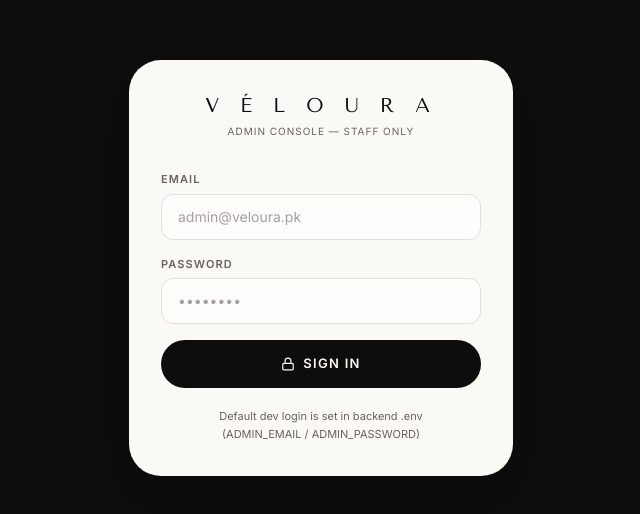
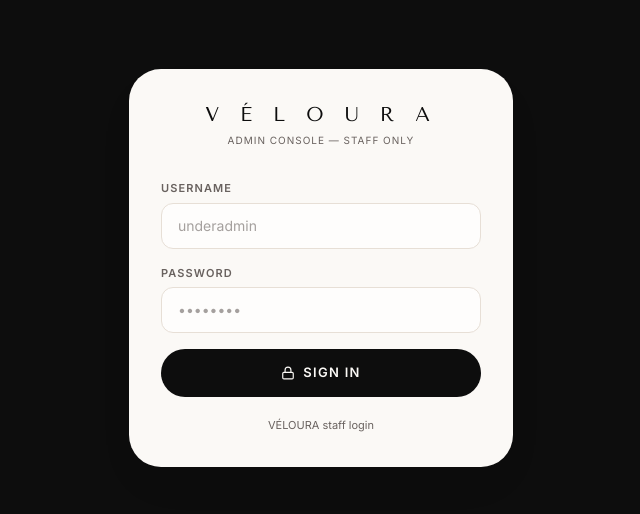
Before and after one commit to anasyup/hushae, a React (Vite) app in the folder frontend/: page /admin/login in a window 1280 px wide. Shown: the part 132-646 px from the top of the page, without its empty margins (319-959 px from the left). Built offline with nearby package versions, Linux system fonts and the light colour scheme; no server answers; a web font is replaced by a local one.

Commit message:
Admin login: username-based (underadmin), update form + defaults + docs

```diff
--- a/frontend/src/admin/AdminLogin.jsx
+++ b/frontend/src/admin/AdminLogin.jsx
@@ -26,12 +26,12 @@ export default function AdminLogin() {
         <p className="text-center font-display text-xl tracking-widest2">V É L O U R A</p>
         <p className="mt-1 text-center text-[10px] uppercase tracking-widest text-ash">Admin Console — staff only</p>
         <form onSubmit={submit} className="mt-8 space-y-4">
-          <div><label className="label">Email</label><input className="input" type="email" required value={f.email} onChange={(e) => setF({ ...f, email: e.target.value })} placeholder="admin@veloura.pk" /></div>
-          <div><label className="label">Password</label><input className="input" type="password" required value={f.password} onChange={(e) => setF({ ...f, password: e.target.value })} placeholder="••••••••" /></div>
+          <div><label className="label">Username</label><input className="input" type="text" required autoComplete="username" value={f.email} onChange={(e) => setF({ ...f, email: e.target.value })} placeholder="underadmin" /></div>
+          <div><label className="label">Password</label><input className="input" type="password" required autoComplete="current-password" value={f.password} onChange={(e) => setF({ ...f, password: e.target.value })} placeholder="••••••••" /></div>
           {err && <p className="rounded-xl bg-red-50 px-4 py-3 text-xs text-red-800">{err}</p>}
           <button disabled={busy} className="btn-primary w-full"><Lock size={14} /> {busy ? 'Verifying…' : 'Sign In'}</button>
         </form>
-        <p className="mt-5 text-center text-[11px] leading-relaxed text-ash">Default dev login is set in backend .env<br />(ADMIN_EMAIL / ADMIN_PASSWORD)</p>
+        <p className="mt-5 text-center text-[11px] leading-relaxed text-ash">VÉLOURA staff login</p>
       </div>
     </div>
   );
```
Also changed, not shown: 2 other files (tests, documents, lock files or other folders).
